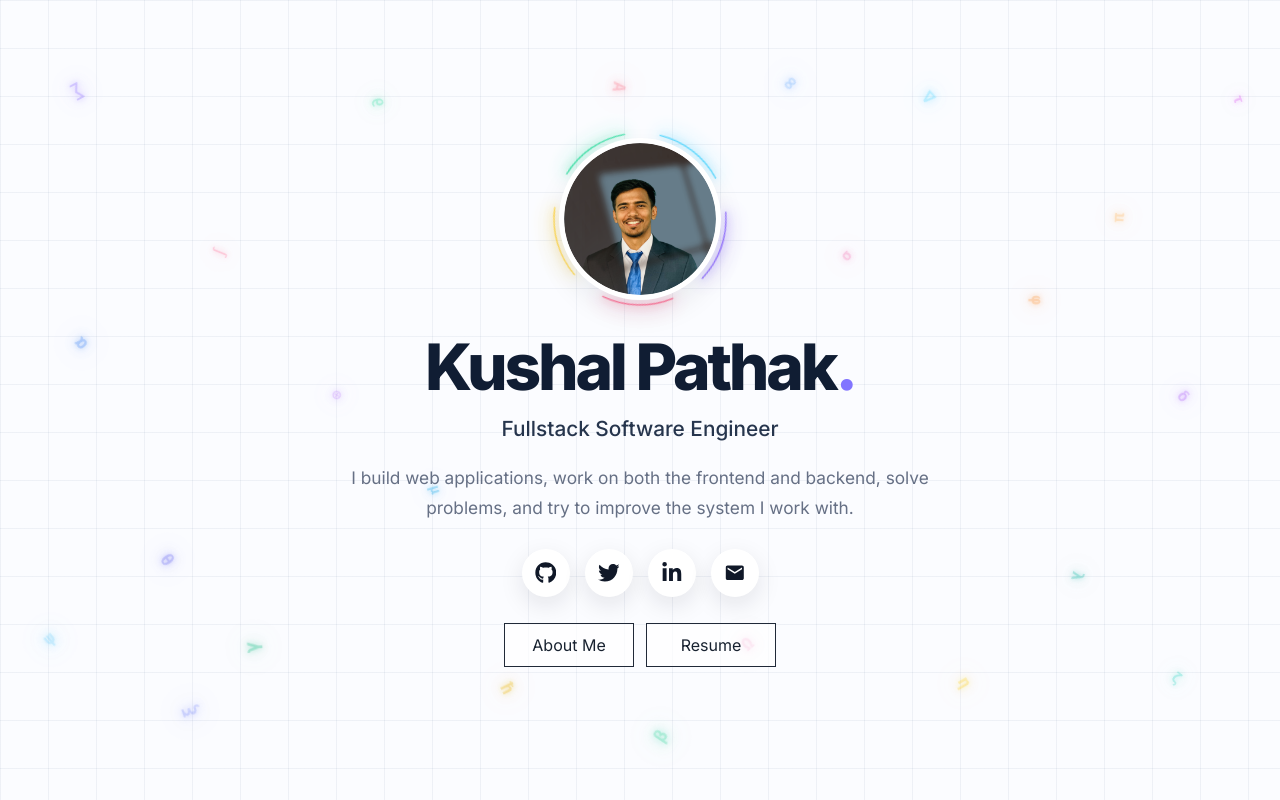
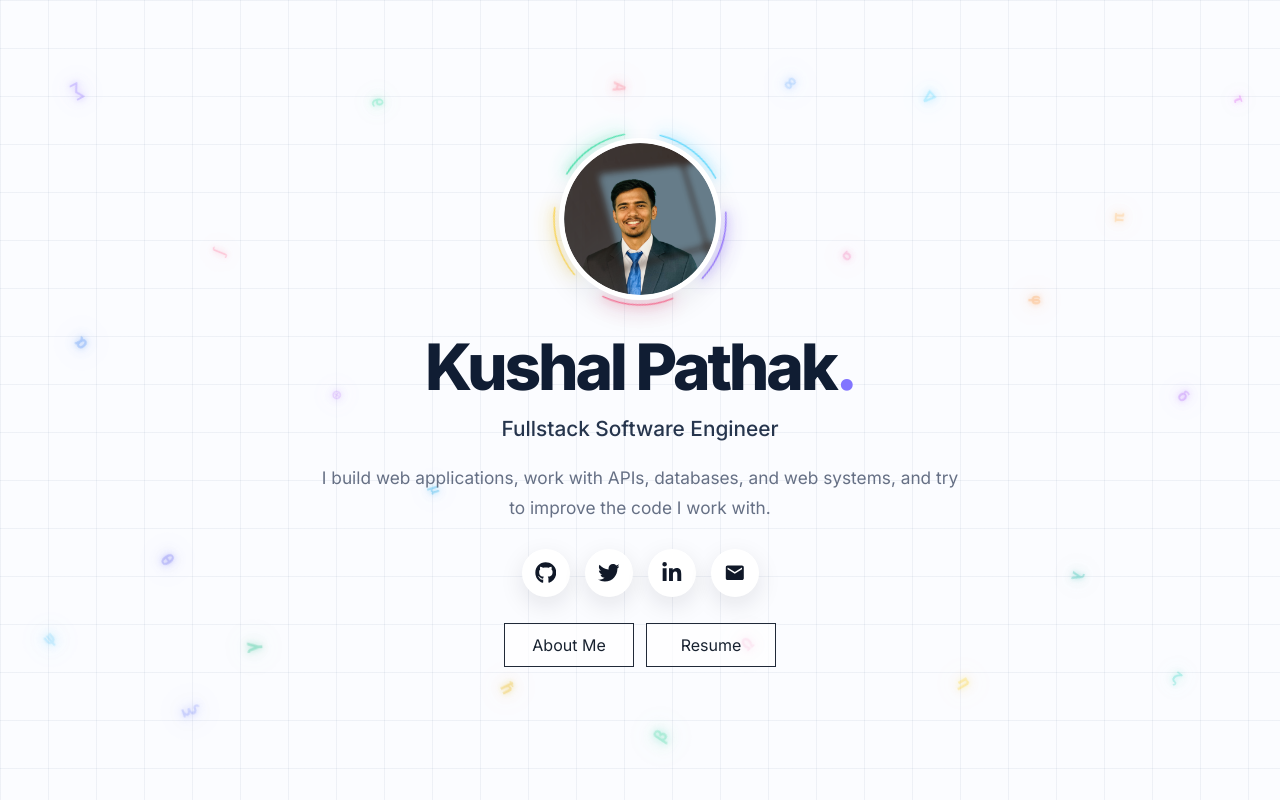
Before and after one commit to Kushal-Pathak/kushal-pathak.github.io, a React (Vite) app: page / in a window 1280 px wide. Built offline with nearby package versions, Linux system fonts and the light colour scheme.

Commit message:
fix: minor change

```diff
--- a/src/App.jsx
+++ b/src/App.jsx
@@ -543,8 +543,8 @@ function App() {
         <p className="hero-role">Fullstack Software Engineer</p>
 
         <p className="hero-description">
-          I build web applications, work on both the frontend and backend, solve
-          problems, and try to improve the system I work with.
+          I build web applications, work with APIs, databases, and web systems,
+          and try to improve the code I work with.
         </p>
 
         <div className="social-links">
```
